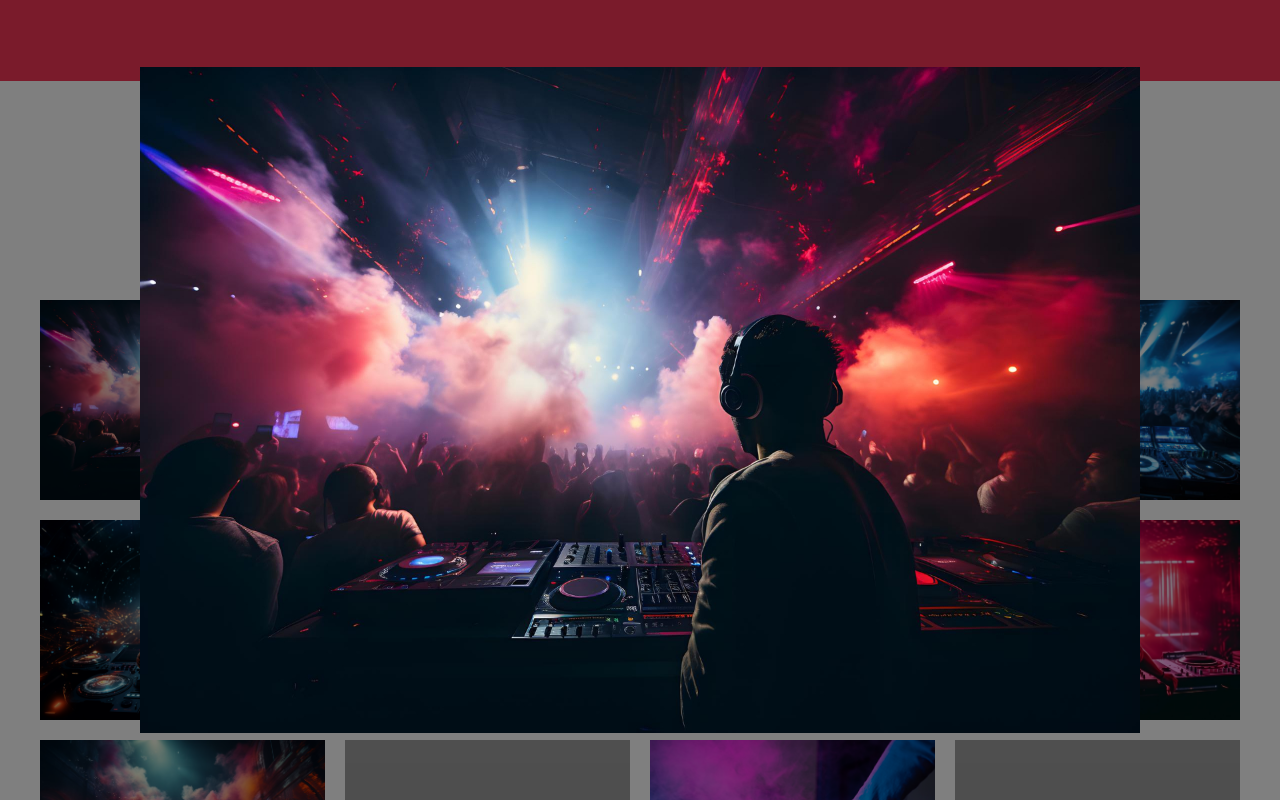
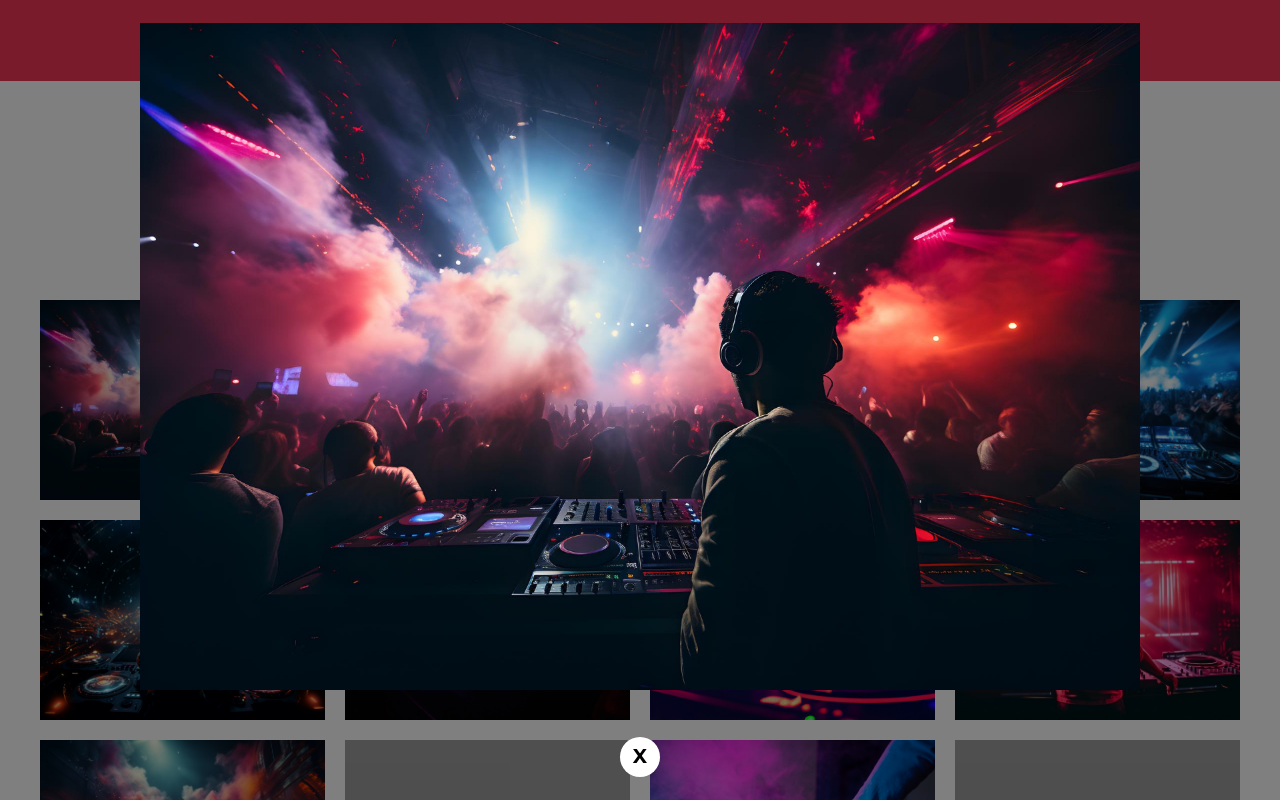
Before and after one commit to HugoEsparzaC/festival-de-musica, a website: page index.html in a window 1280 px wide. Both pictures are taken after a click on the picture 182 px from the left and 3233 px from the top of the page. Shown: the part 2833-3633 px from the top of the page. Drawn offline with Linux system fonts and the light colour scheme; files that its build step writes are made by us from their sources; grey boxes are pictures that could not be loaded.

Commit message:
add: galeria button

```diff
--- a/src/js/app.js
+++ b/src/js/app.js
@@ -25,6 +25,12 @@ function mostrarImagen(i) {
     modal.classList.add('modal')
     modal.onclick = cerrarModal
     modal.appendChild(imagen)
+    // Boton cerrar modal
+    const cerrarModalBtn = document.createElement('BUTTON')
+    cerrarModalBtn.textContent = 'X'
+    cerrarModalBtn.classList.add('btn-cerrar')
+    cerrarModalBtn.onclick = cerrarModal
+    modal.appendChild(cerrarModalBtn)
     // Agregar al HTML
     const body = document.querySelector('body')
     body.classList.add('overflow-hidden')
--- a/src/scss/layout/_galeria.scss
+++ b/src/scss/layout/_galeria.scss
@@ -36,6 +36,19 @@
     }
 }
 
+.btn-cerrar {
+    width: 4rem;
+    height: 4rem;
+    border-radius: 50%;
+    background-color: v.$blanco;
+    border: none;
+    color: v.$negro;
+    display: grid;
+    place-items: center;
+    font-weight: 700;
+    cursor: pointer;
+}
+
 @keyframes fadeIn {
     0% {
         opacity: 0;
```
Also changed, not shown: build/css/app.css, build/js/app.js.
